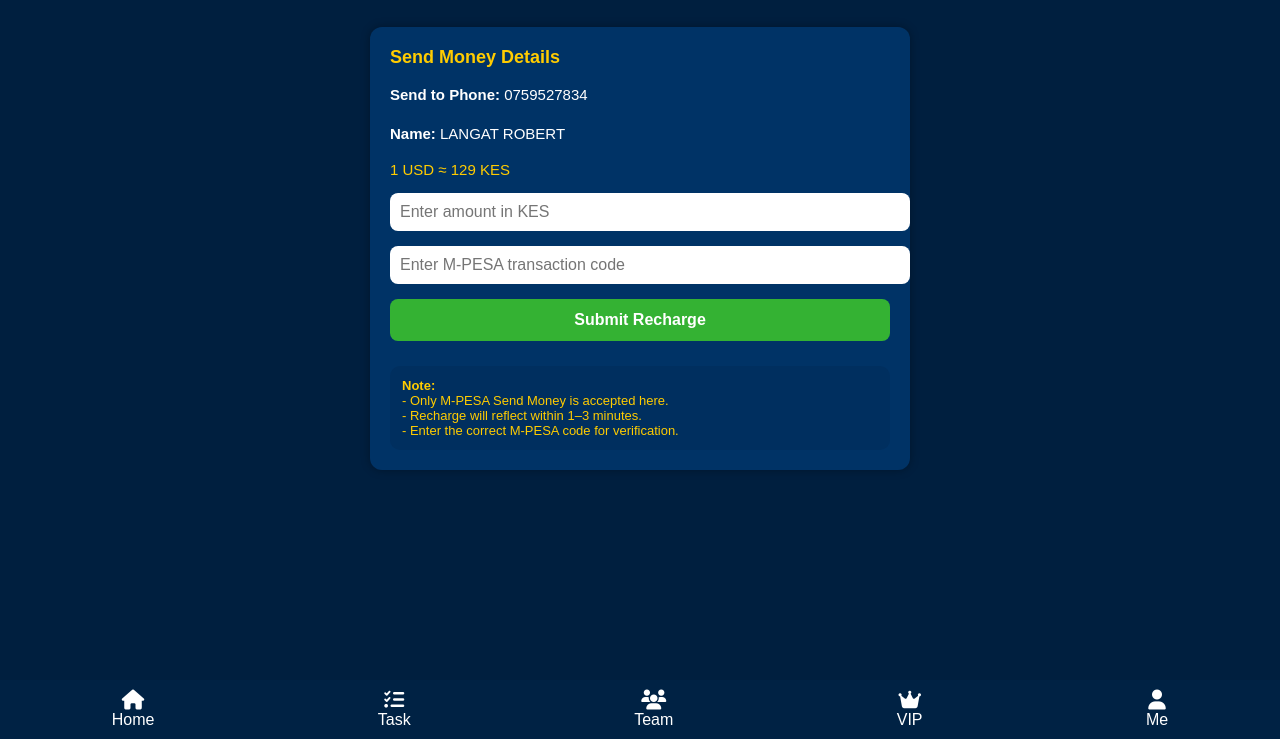
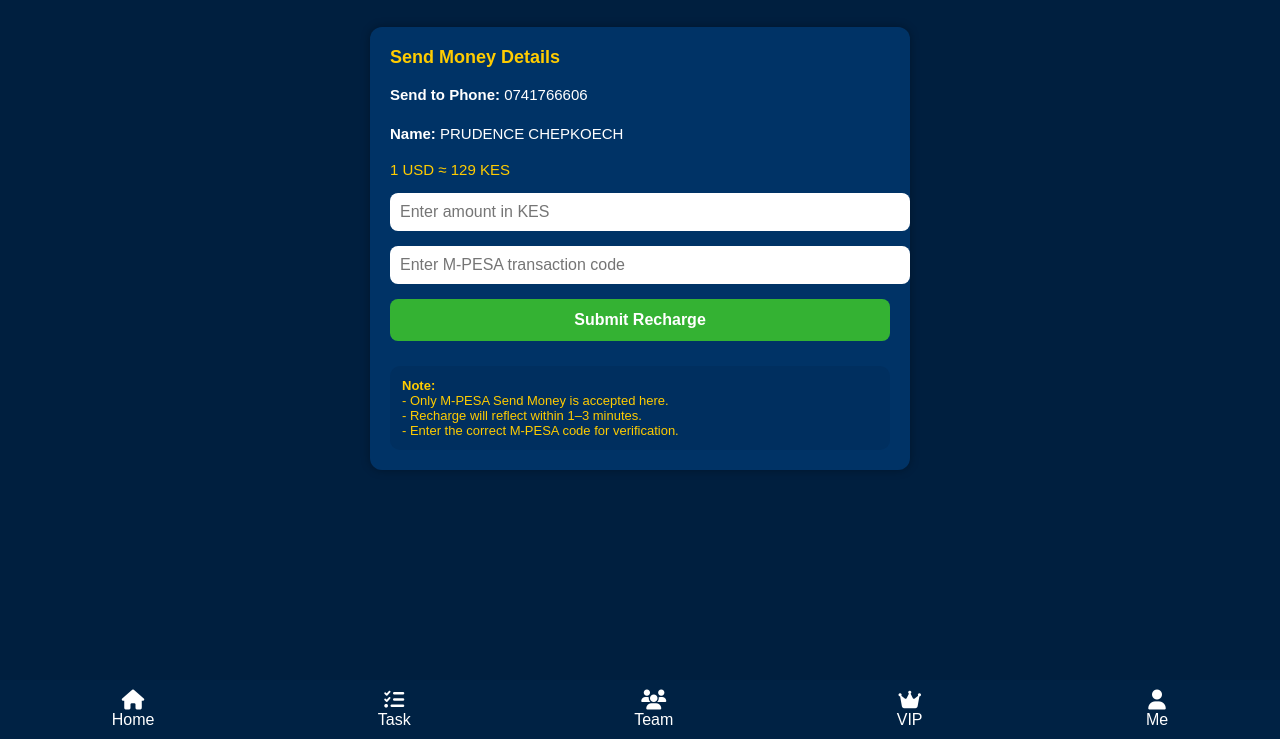
Before and after one commit to quantamWallet/CYPX-ONLINE-CRYPTO-, a plain HTML site: page mpesa.html in a window 1280 px wide. Shown: the part 61-800 px from the top of the page. Drawn offline with Linux system fonts and the light colour scheme; no server answers.

Commit message:
Update mpesa.html

```diff
--- a/mpesa.html
+++ b/mpesa.html
@@ -132,8 +132,8 @@
   <div class="container">
     <div class="title">Send Money Details</div>
     <div class="info">
-      <p><strong>Send to Phone:</strong> 0759527834</p>
-      <p><strong>Name:</strong> LANGAT ROBERT</p>
+      <p><strong>Send to Phone:</strong> 0741766606</p>
+      <p><strong>Name:</strong> PRUDENCE CHEPKOECH</p>
     </div>
 
     <div class="exchange-rate">1 USD ≈ 129 KES</div>
```
